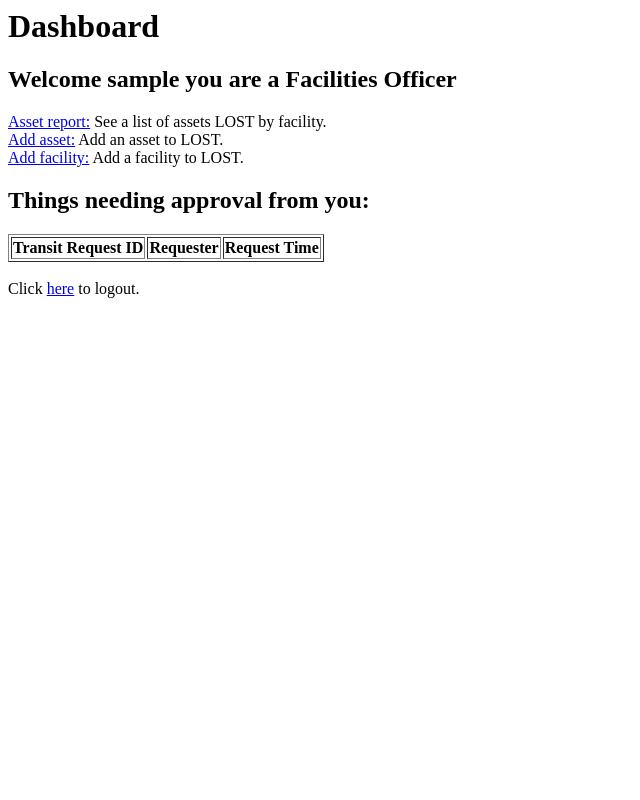
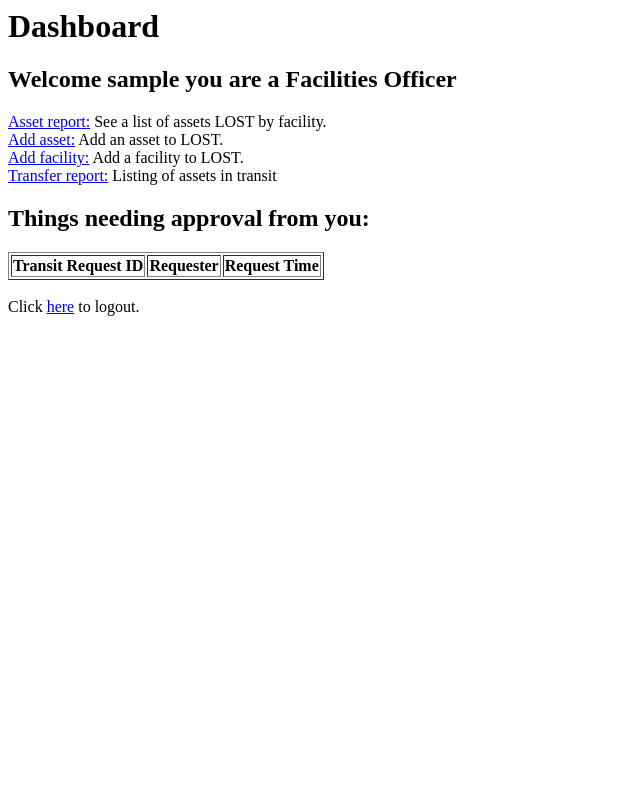
Before and after one commit to bearcast24/CIS322, a Flask app: page /dashboard in a window 1280 px wide. Shown: the whole page, without its empty margins (0-640 px from the left). Run offline with Flask 2, Linux system fonts and the light colour scheme; the visitor is signed in with stand-in values (Sample User, id 1); data that the repository does not hold is empty; parts of the project's set-up code (start-up, migrations or seed data) failed here and were passed over; some libraries are stand-ins or nearby versions.

Commit message:
updating dash and asset stuffs

```diff
--- a/src/app.py
+++ b/src/app.py
@@ -301,17 +301,15 @@ def dispose_asset():
         return redirect(url_for('login'))
 
     if session['role'] == 'Logistics Officer':
-        print(session['role'])
-        return render_template('access_denied.html')
+        #print(session['role'])
         #Connect to postgres:
-        conn = psycopg2.connect(dbname=dbname,host=dbhost,port=dbport)
-        cur  = conn.cursor()
         #Page fun:
         if request.method == 'GET':
             return render_template('dispose_asset.html')
         #Req page:
         if request.method == 'POST':
             ass_tag = request.form['asset_tag']
+            d_day = request.form['disposed_dt']
             cur.execute("SELECT asset_tag, disposed from assets WHERE asset_tag LIKE %s;",(ass_tag,))
             ret_assets = cur.fetchall()
 
@@ -320,7 +318,7 @@ def dispose_asset():
                 return render_template('error_removed.html')
             #Remove item: (Need to add in way to see item alreeady removed)
             else:
-                cur.execute("UPDATE assets SET disposed = TRUE where asset_tag = %s;",(ass_tag,))
+                cur.execute("UPDATE assets SET disposed = %s where asset_tag = %s;",(d_day, ass_tag))
                 conn.commit()
                 return render_template('dashboard.html')
     else:
--- a/src/templates/dashboard.html
+++ b/src/templates/dashboard.html
@@ -12,10 +12,13 @@
 		<br>
 		<a href="{{url_for('add_facility')}}">Add facility:</a> Add a facility to LOST.
 		<br>
+		<a href="{{url_for('transfer_report')}}">Transfer report:</a> Listing of assets in transit
+		<br>
 
 		{% if session.role == 'Logistics Officer' %}
 		<a href="{{url_for('dispose_asset')}}">Dispose an asset:</a>
 		<br>
+		<a href="{{url_for('transfer_req')}}">Request to transfer an asset:</a>
 		<br>
 		{% endif %}
 
--- a/src/templates/dispose_asset.html
+++ b/src/templates/dispose_asset.html
@@ -1,5 +1,5 @@
 <html>
-	<body><title>Remove Assest</title>
+	<body><title>Remove Assets</title>
 	<!--<p>Connected to {{dbhost}} at port {{dbport}} for database {{dbname}}</p>-->
 
 	<p>Remove assets:</p>
@@ -7,8 +7,8 @@
 			asset tag: <br>
 			<input type="text" name="asset_tag" ><br>
 
-			asset arrived: <br>
-			<input type="text" name="date" ><br>
+			Asset disposed on (YYYY-MM-DD): <br>
+			<input type="date" name="disposed_dt" value="2017-01-01"><br>
 
 			<input type="submit" name="submit" value="submit"/>
 		</form>
```
